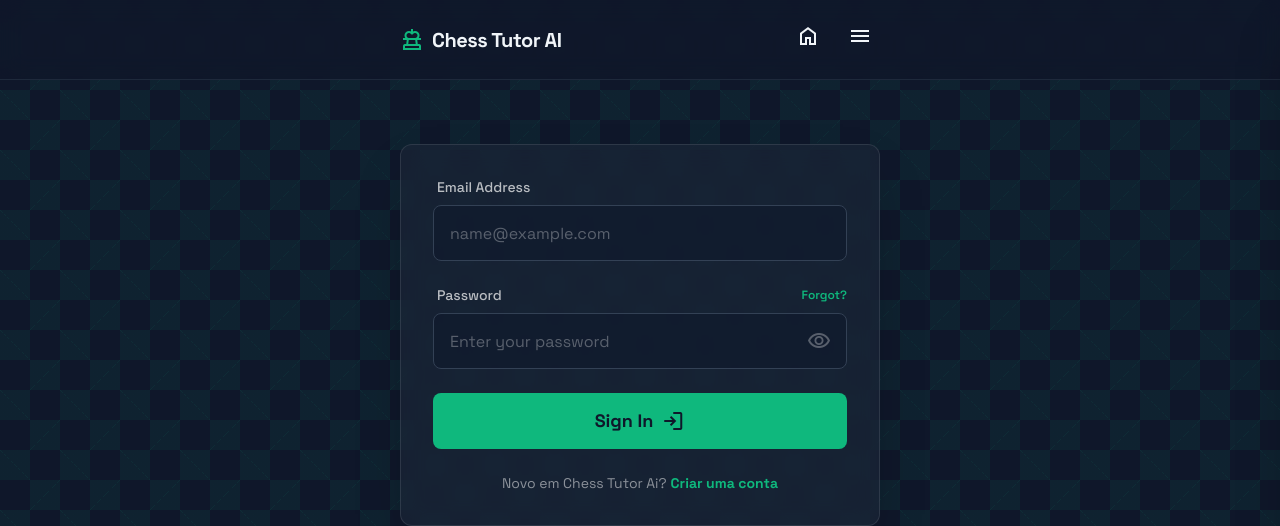
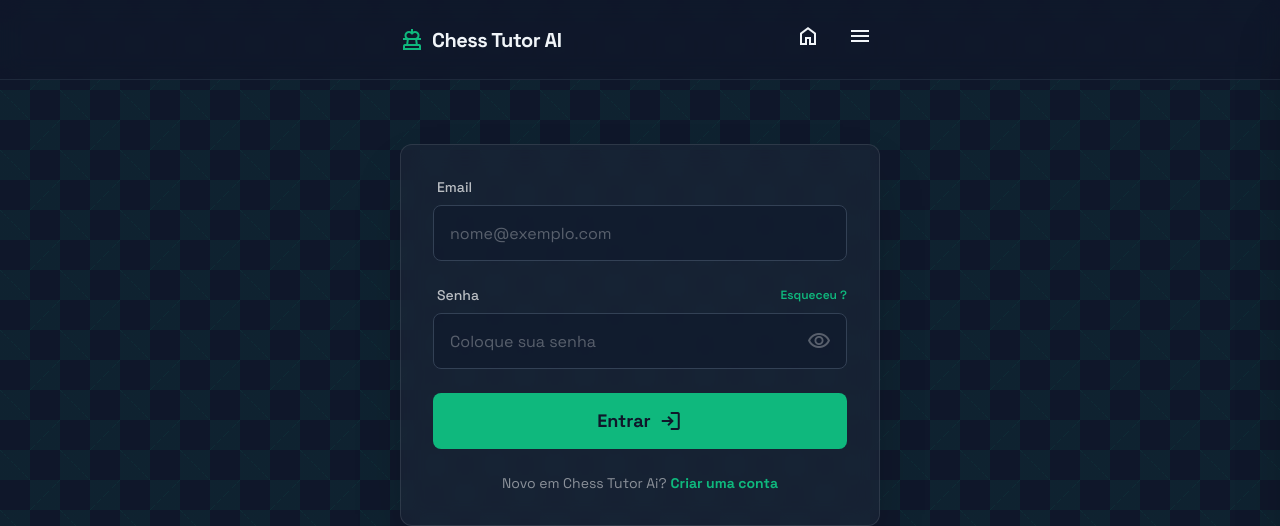
Before and after one commit to samuel-Mdcosta/frontChessTutorAi, a React (Vite) app: page / in a window 1280 px wide. Shown: the top 526 px of the page. Built offline with nearby package versions, Linux system fonts and the light colour scheme.

Commit message:
[FIX] - translate placeholder input on login

```diff
--- a/src/pages/Login.jsx
+++ b/src/pages/Login.jsx
@@ -39,7 +39,7 @@ export default function Login() {
           setError(detail);
         } else if (Array.isArray(detail)) {
           setError(
-            detail[0].msg || "Dados inválidos. Verifique email e senha."
+            detail[0].msg || "Dados inválidos. Verifique email e senha.",
           );
         } else {
           setError("Erro desconhecido no login.");
@@ -57,14 +57,14 @@ export default function Login() {
       <div className="space-y-6">
         <div className="flex flex-col gap-2">
           <label className="text-white/70 text-sm font-medium ml-1">
-            Email Address
+            Email
           </label>
           <div className="relative">
             <input
               value={email}
               onChange={(e) => setEmail(e.target.value)}
               className="w-full h-14 bg-slate-900/50 border border-slate-700 rounded-lg px-4 text-white placeholder:text-white/30 focus:border-primary focus:ring-1 focus:ring-primary outline-none transition-all"
-              placeholder="name@example.com"
+              placeholder="nome@exemplo.com"
               type="email"
             />
           </div>
@@ -72,14 +72,12 @@ export default function Login() {
 
         <div className="flex flex-col gap-2">
           <div className="flex justify-between items-center ml-1">
-            <label className="text-white/70 text-sm font-medium">
-              Password
-            </label>
+            <label className="text-white/70 text-sm font-medium">Senha</label>
             <a
               className="text-primary text-xs font-semibold hover:underline"
               href="#"
             >
-              Forgot?
+              Esqueceu ?
             </a>
           </div>
 
@@ -88,7 +86,7 @@ export default function Login() {
               value={password}
               onChange={(e) => setPassword(e.target.value)}
               className="w-full h-14 bg-slate-900/50 border border-slate-700 rounded-lg pl-4 pr-12 text-white placeholder:text-white/30 focus:border-primary focus:ring-1 focus:ring-primary outline-none transition-all"
-              placeholder="Enter your password"
+              placeholder="Coloque sua senha"
               type={showPassword ? "text" : "password"}
             />
             <span
@@ -111,7 +109,7 @@ export default function Login() {
           disabled={loading}
           className="w-full h-14 bg-primary text-background-dark font-bold text-lg rounded-lg hover:bg-primary/90 transition-all flex items-center justify-center gap-2 mt-4 active:scale-[0.98] disabled:opacity-50 disabled:cursor-not-allowed"
         >
-          {loading ? "Entrando..." : "Sign In"}
+          {loading ? "Entrando..." : "Entrar"}
           {!loading && <span className="material-symbols-outlined">login</span>}
         </button>
 
```
